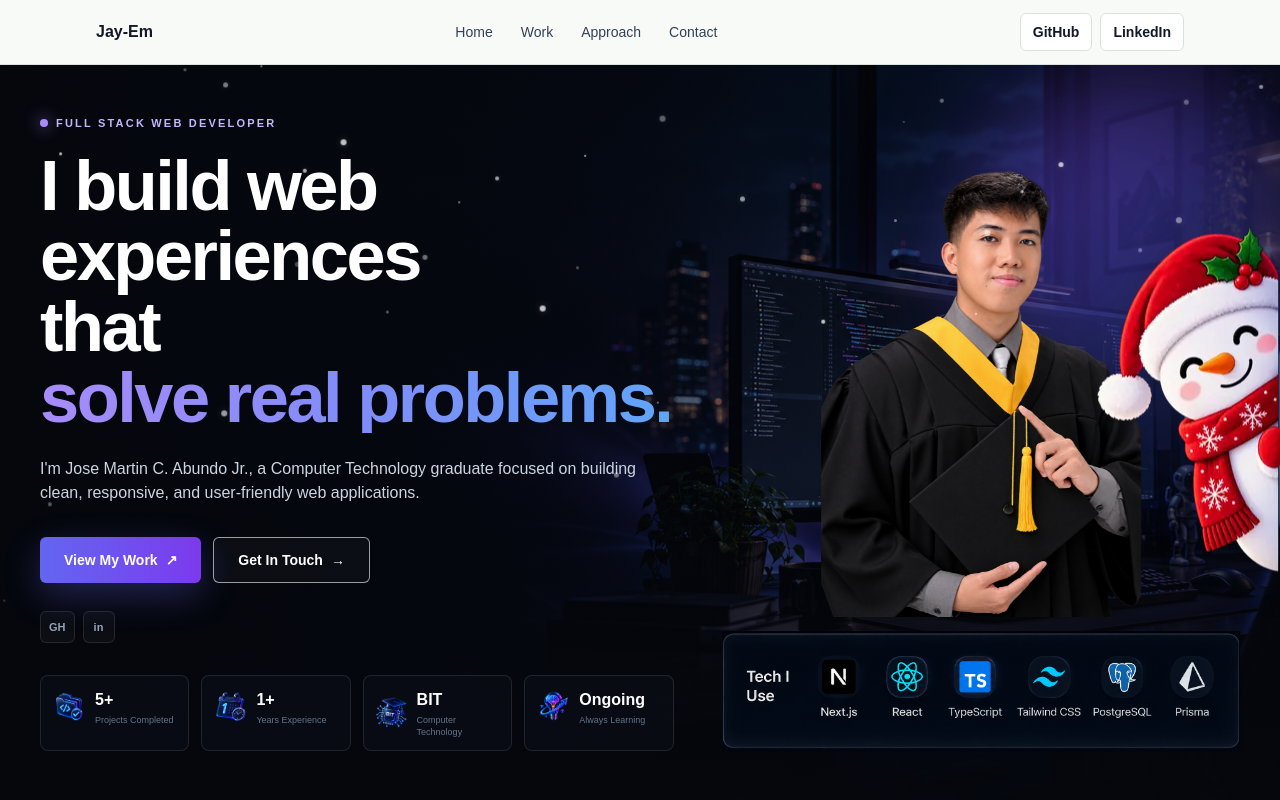
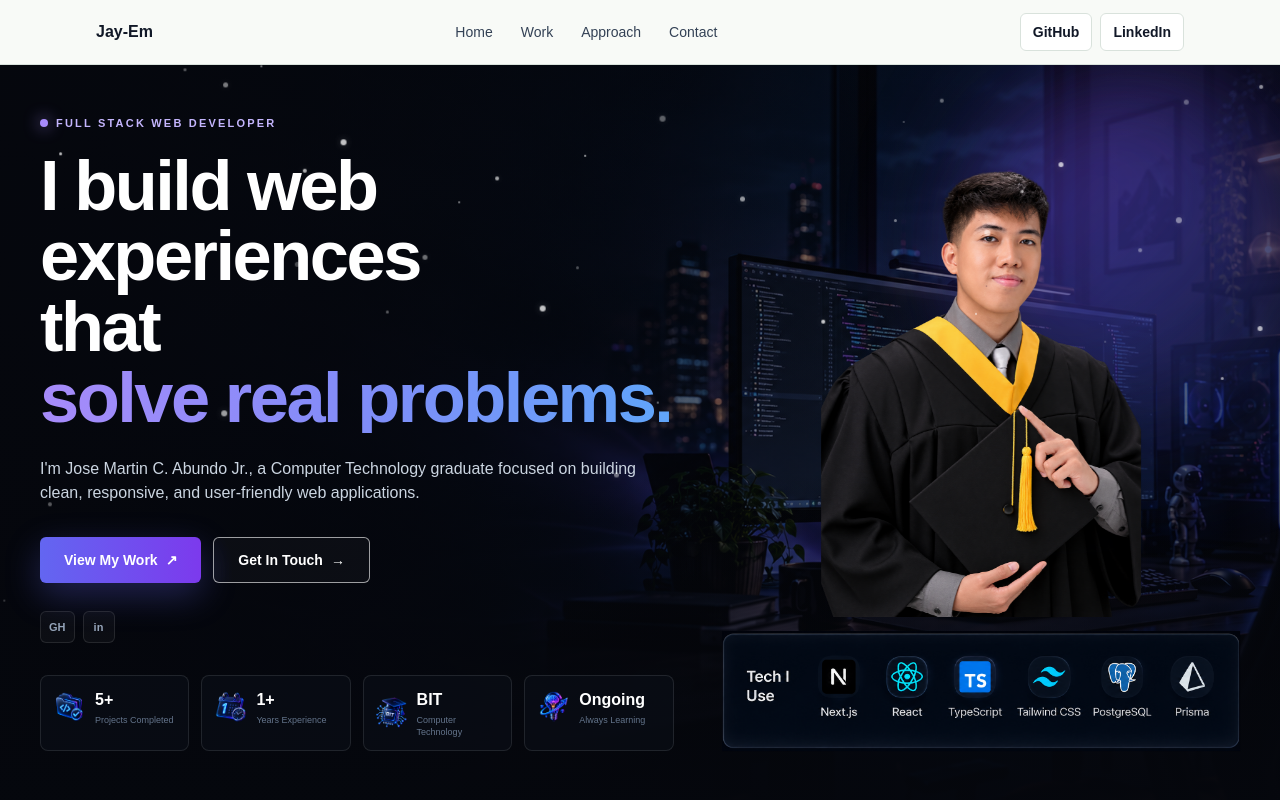
Before and after one commit to jayemabundo04/Jayem-s-Portfolio, a Next.js app: page / in a window 1280 px wide. Shown: the top 800 px of the page. Built offline with nearby package versions, Linux system fonts and the light colour scheme; no server answers.

Commit message:
Remove snowman from snowfall overlay

```diff
--- a/src/components/layout/Snowfall.tsx
+++ b/src/components/layout/Snowfall.tsx
@@ -29,13 +29,6 @@ export function Snowfall() {
           }}
         />
       ))}
-
-      <img
-  src="/images/snowman-peek.webp"
-  alt=""
-  draggable={false}
-  className="absolute right-0 top-1/2 w-28 -translate-y-1/2 select-none object-contain drop-shadow-[0_10px_22px_rgba(15,23,42,0.22)] sm:w-36 md:w-44 lg:w-52 xl:w-60"
-/>
     </div>
   );
 }
```
